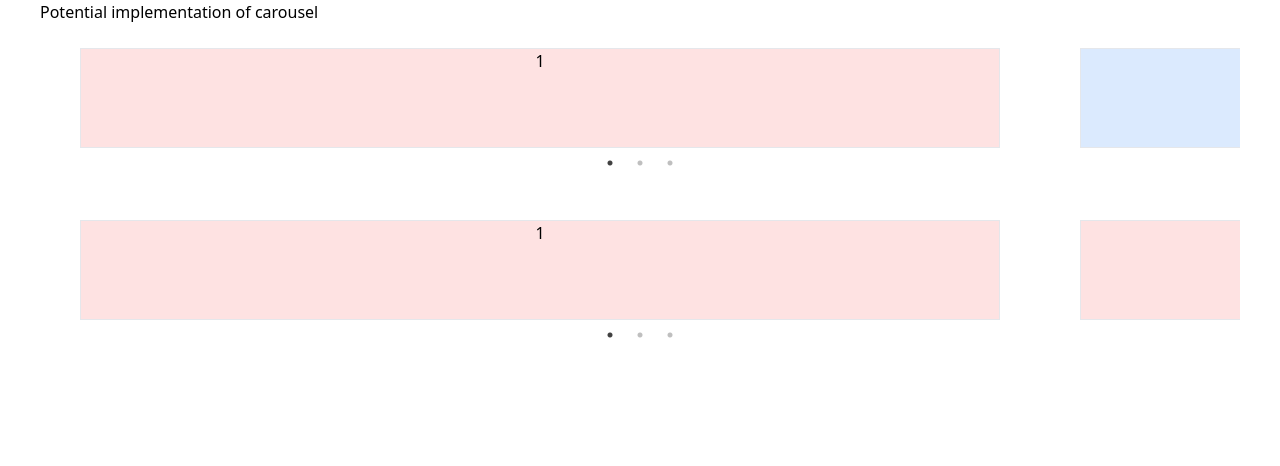
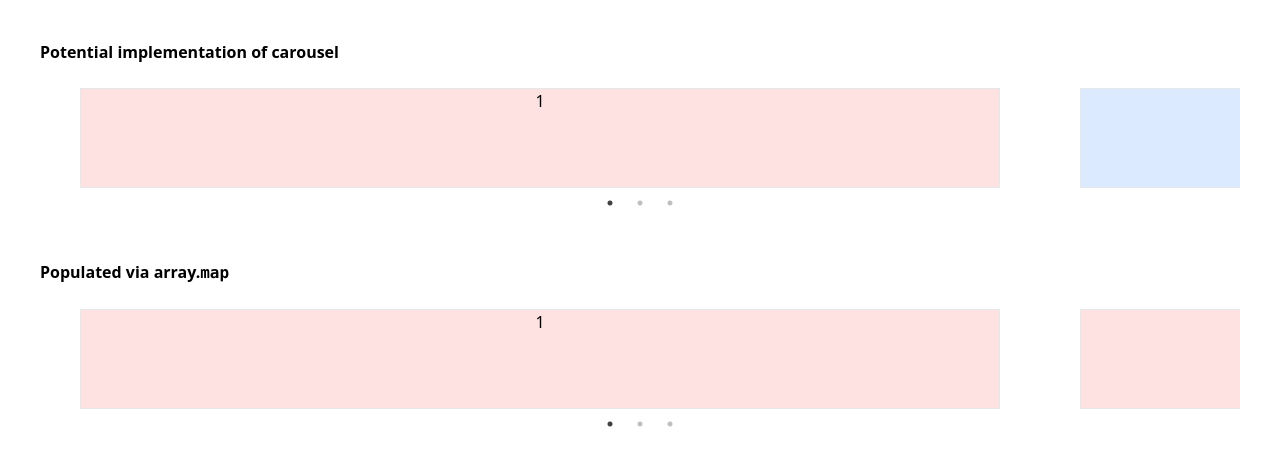
Before and after one commit to alfredrafael/next-twind-testing-environment, a Next.js app: page / in a window 1280 px wide. Shown: the top 466 px of the page. Built offline with nearby package versions, Linux system fonts and the light colour scheme.

Commit message:
adds commentary

```diff
--- a/pages/index.tsx
+++ b/pages/index.tsx
@@ -4,16 +4,24 @@ import Image from 'next/image'
 import Slider from 'react-slick'
 
 const Home: NextPage = () => {
+  {
+    /* The following "settings" come from this example:
+     https://react-slick.neostack.com/docs/get-started/
+
+     Need the links/scripts on "_document.tsx" to work
+    */
+  }
   const settings = {
     dots: true,
     infinite: false,
     speed: 500,
-    slidesToShow: 1.2,
+    slidesToShow: 1.2, // modified setting to achieve the "show 1/3 of next card" effect
     slidesToScroll: 1,
   }
 
-  const dataArray = ['1', '2', '3']
+  const dataArray = ['1', '2', '3'] // mock-data array
 
+  //Function to generate cards
   const generateCards = dataArray.map((item, i) => {
     return (
       <div className="px-10 align-middle">
@@ -27,12 +35,14 @@ const Home: NextPage = () => {
   return (
     <>
       <Head>
-        <title>Create Next App</title>
-        <link rel="icon" href="/favicon.ico" />
+        <title>React Slider Test</title>
       </Head>
-      <section className="min-h-screen px-10">
+      {/* Hardcoded */}
+      <section className="min-h-screen px-10 py-10">
         <div>
-          <h2>Potential implementation of carousel</h2>
+          <h2 className="font-semibold	">
+            Potential implementation of carousel
+          </h2>
           <br />
           <Slider {...settings}>
             <div className="px-10 align-middle">
@@ -56,7 +66,13 @@ const Home: NextPage = () => {
           <br />
           <br />
 
-          <Slider {...settings}>{generateCards}</Slider>
+          <section>
+            <h2 className="font-semibold	">
+              Populated via array.<code>map</code>
+            </h2>
+            <br />
+            <Slider {...settings}>{generateCards}</Slider>
+          </section>
         </div>
       </section>{' '}
       {/*
```
